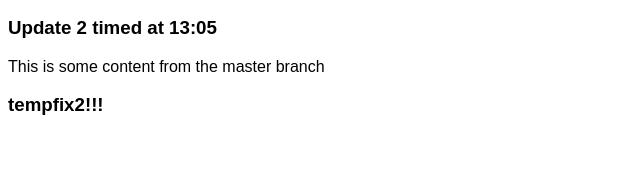
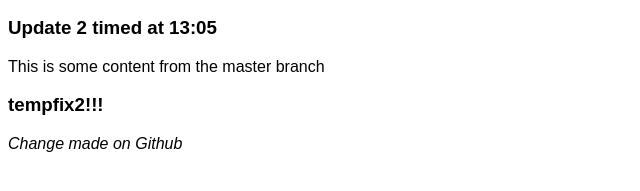
Before and after one commit to BbFGE/Tim1, a plain HTML site: page index.htm in a window 1280 px wide. Shown: the part 111-302 px from the top of the page, without its empty margins (0-640 px from the left). Drawn offline with Linux system fonts and the light colour scheme.

Commit message:
Update index.htm on Github

```diff
--- a/index.htm
+++ b/index.htm
@@ -11,6 +11,7 @@
   <h3>Update 2 timed at 13:05</h3>
   <p>This is some content from the master branch</p>
   <h3>tempfix2!!!</h3>
+  <i>Change made on Github</i>
   <script type="text/javascript" src="jquery-3.4.1.min.js"></script>
   <script type="text/javascript" src="main.js"></script>
 </body>
```
